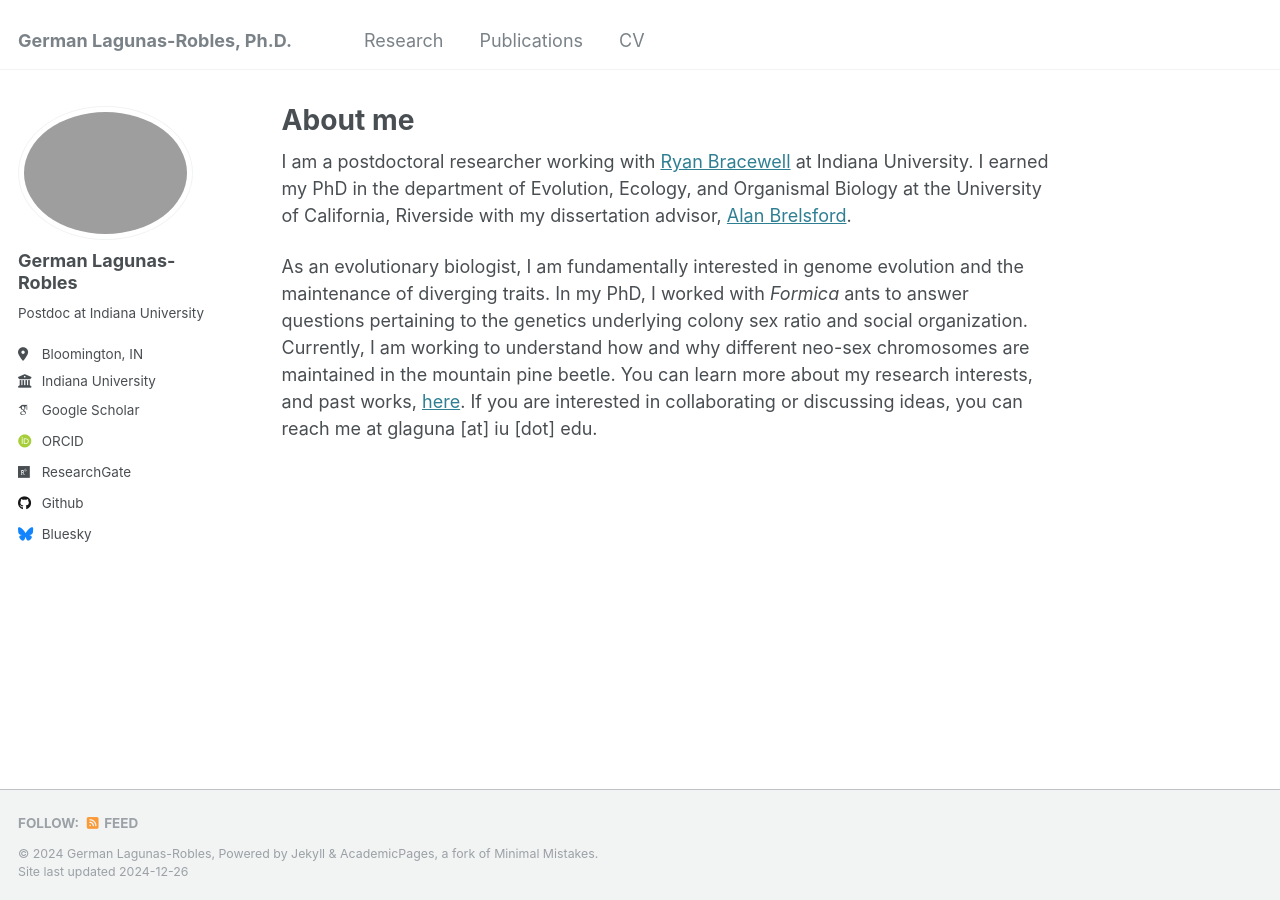
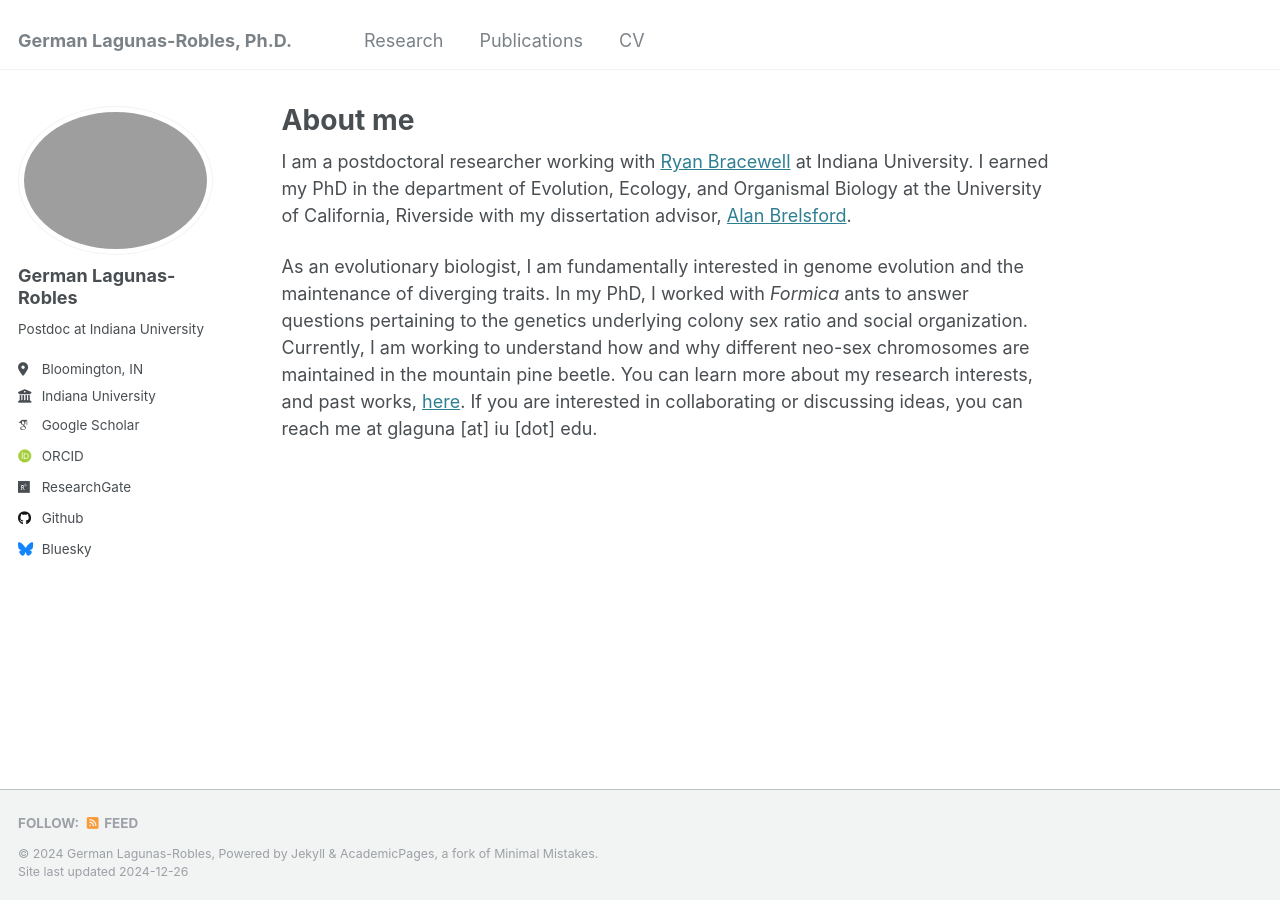
Before and after one commit to GLagunas-Robles/GLagunas-Robles.github.io, a Jekyll site: the page built from _pages/about.md, in a window 1280 px wide. Built offline with Jekyll 4.4.1, drawn with Linux system fonts in a browser that asks for light colours; some web fonts are replaced.

Commit message:
Update _sidebar.scss

```diff
--- a/_sass/_sidebar.scss
+++ b/_sass/_sidebar.scss
@@ -79,9 +79,9 @@
 .author__avatar {
   display: table-cell;
   vertical-align: top;
-  width: 36px;
+  width: 216px;
   // set width only, for non-square avatars
-  // height: 36px;
+  height: 400px;
 
   @include breakpoint($large) {
     display: block;
@@ -90,7 +90,7 @@
   }
 
   img {
-    max-width: 175px;
+    max-width: 216px;
     border-radius: 50%;
 
     @include breakpoint($large) {
```
